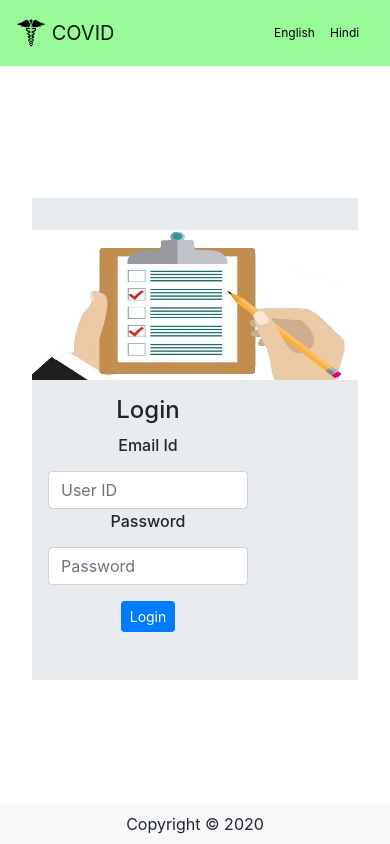
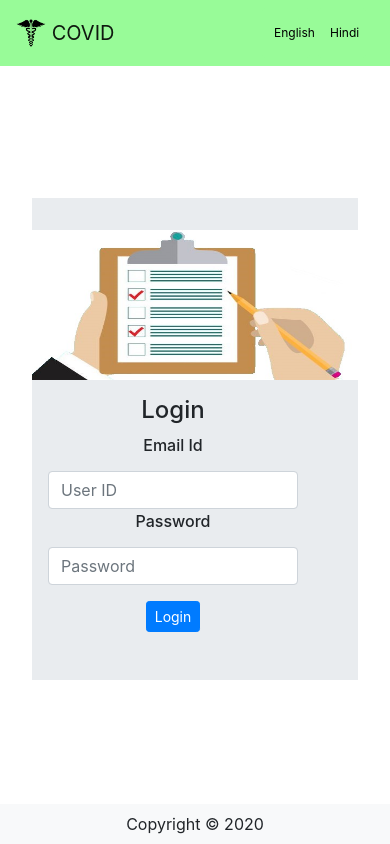
Before and after one commit to parthc21/COVID, a React (Create React App) app: page /login in a window 390 px wide. Built offline with nearby package versions, Linux system fonts and the light colour scheme; no server answers.

Commit message:
Fix Login on devices with 400 width and greater

```diff
--- a/src/Login/Login.js
+++ b/src/Login/Login.js
@@ -24,7 +24,7 @@ class Login extends Component {
         console.log(window.innerHeight, window.innerWidth,"<<<<<<<<<<<<<")
 
         let displayObejct=""
-        if(window.innerWidth< 400){
+        if(window.innerWidth< 600){
             displayObejct=" d-flex flex-column"
         }else{
             displayObejct=" d-flex justify-content-around"
--- a/src/Login/Login.module.css
+++ b/src/Login/Login.module.css
@@ -31,7 +31,7 @@
 @media only screen and (max-width: 600px) {
     /* For tablets: */
     .loginContent{
-        width: 200px;
+        width: 250px;
         margin:16px;
     }
     .loginImage{
```
